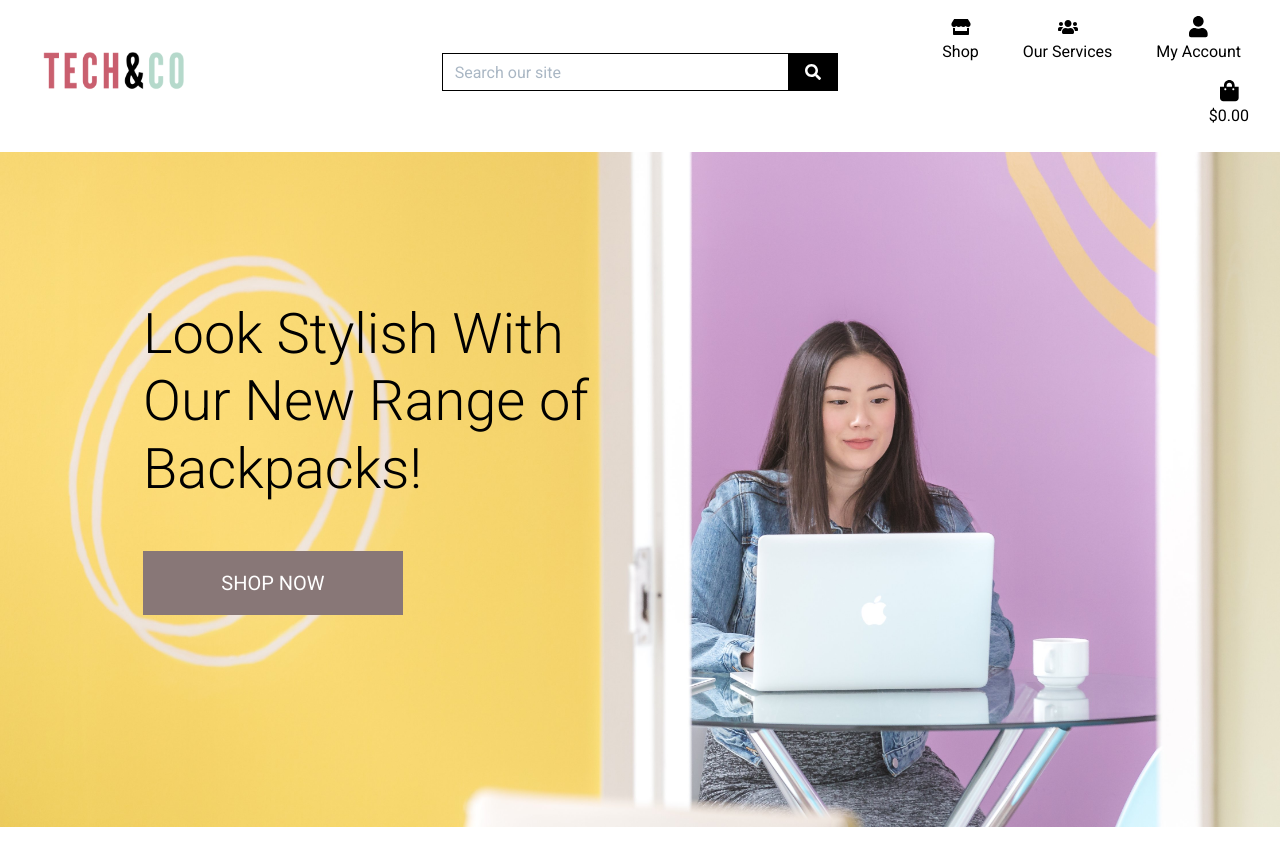
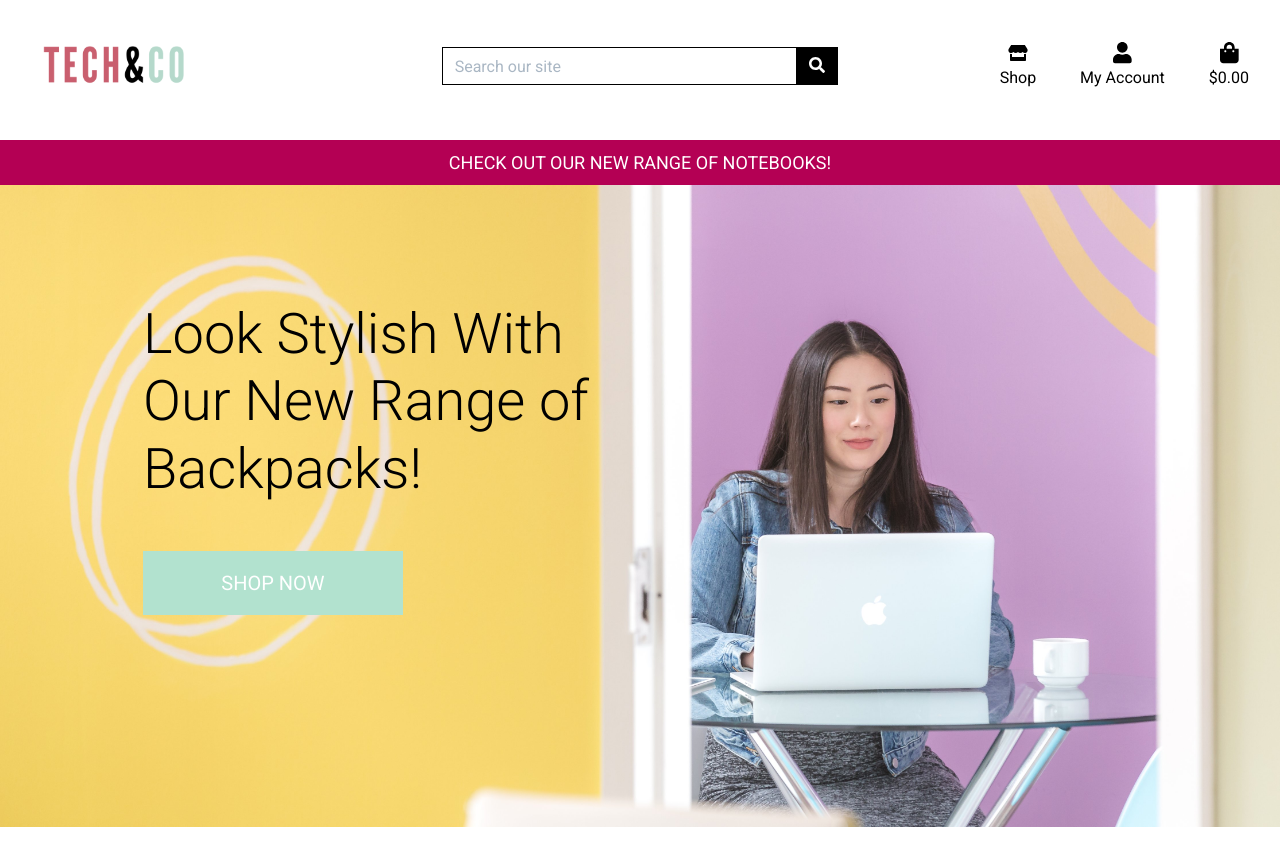
Before and after one commit to aleesang/milestone-project-final, a Django app: template home/templates/home/index.html in a window 1280 px wide. Shown: the top 855 px of the page. Run offline with Django 3.2, Linux system fonts and the light colour scheme; the template is opened without the code that fills it, so the values that code supplies are empty; some libraries are stand-ins or nearby versions.

```diff
--- a/bag/templates/bag/bag.html
+++ b/bag/templates/bag/bag.html
@@ -16,7 +16,7 @@
         <div class="row">
             <div class="col">
                 <hr>
-                <h2 class="logo-font mb-4">Shopping Bag</h2>
+                <h2 class="logo-font mt-5 mb-4">Shopping Bag</h2>
                 <hr>
             </div>
         </div>
--- a/checkout/templates/checkout/checkout.html
+++ b/checkout/templates/checkout/checkout.html
@@ -23,7 +23,7 @@
   <!-- Header -->
     <div class="row">
       <div class="col">
-        <h2 class="mb-4">Checkout</h2>
+        <h2 class="mt-5 mb-4">Checkout</h2>
       </div>
     </div>
     <!-- Start of Form -->
--- a/milestone_project_final/settings.py
+++ b/milestone_project_final/settings.py
@@ -194,8 +194,8 @@ MEDIA_ROOT = os.path.join(BASE_DIR, 'media')
 STATICFILES_STORAGE = 'whitenoise.storage.CompressedManifestStaticFilesStorage'
 
 # Payments
-FREE_DELIVERY = 50
-STANDARD_DELIVERY_PERCENTAGE = 10
+PRODUCT_DISCOUNT = 50
+STANDARD_PERCENTAGE = 10
 STRIPE_CURRENCY = 'aud'
 STRIPE_PUBLISHABLE_KEY = os.getenv('STRIPE_PUBLISHABLE_KEY')
 STRIPE_SECRET_KEY = os.getenv('STRIPE_SECRET_KEY')
--- a/products/admin.py
+++ b/products/admin.py
@@ -14,6 +14,7 @@ class ProductAdmin(admin.ModelAdmin):
 
     ordering = ('sku',)
 
+
 class CategoryAdmin(admin.ModelAdmin):
     list_display = (
         'friendly_name',
--- a/products/templates/products/products.html
+++ b/products/templates/products/products.html
@@ -13,8 +13,8 @@
     <div class="overlay"></div>
     <div class="container-fluid">
         <div class="row">
-            <div class="col text-center mt-3">
-                <h2>Products</h2>
+            <div class="col text-center">
+                <h2 class="mt-5">Products</h2>
                 {% for c in current_categories %}
                     <a class="category-badge text-decoration-none" href="{% url 'products' %}?category={{ c.name }}">
                         <span class="p-2 mt-2 badge badge-white text-black rounded-0 border border-dark">{{ c.friendly_name }}</span>
--- a/static/css/base.css
+++ b/static/css/base.css
@@ -24,13 +24,14 @@ body {
     font-family: 'Roboto';
 }
 
-/* from Bulma */
-.icon {
-    align-items: center;
-    display: inline-flex;
-    justify-content: center;
-    height: 1.5rem;
-    width: 1.5rem;
+
+.promo-banner {
+    padding: 0.5em 0 0.5em 0;
+    font-size: large;
+    text-align: center;
+    text-transform: uppercase;
+    color: white;
+    background: #b40054;
 }
 
 .main-logo-link {
@@ -38,7 +39,7 @@ body {
 }
 
 .hero-button {
-    background: rgb(136, 119, 119);
+    background: rgb(178, 226, 207);
     color: white;
     min-width: 260px;
 }
@@ -244,7 +245,7 @@ img.card-image-home {
 
 .index-page-shop-btn {
     border-radius: 0;
-    background: rgb(146, 117, 131);
+    background: rgb(178, 226, 207);
     color: white;
 
 }
@@ -374,9 +375,6 @@ select option[value=""] {
         font-size: 1rem;
     }
 
-    #delivery-banner h4 {
-        font-size: .9rem;
-    }
 
     .btn.btn-outline-black.rounded-0,
     .btn.btn-black.rounded-0 {
--- a/templates/base.html
+++ b/templates/base.html
@@ -56,7 +56,7 @@
                         <input class="form-control border border-black rounded-0" type="text" name="q" placeholder="Search our site">
                         <div class="input-group-append">
                             <button class="form-control btn btn-black border border-black rounded-0" type="submit">
-                                <span class="icon">
+                                <span>
                                     <i class="fas fa-search"></i>
                                 </span>
                             </button>
@@ -79,18 +79,6 @@
                                 <a href="{% url 'products' %}" class="dropdown-item">All Products</a>
                             </div>
                         </a>
-                    </li>
-                <!--Products/Services Links-->
-                   <li class="list-inline-item dropdown">
-                        <a class="text-black nav-link" href="#" id="services" data-toggle="dropdown" aria-haspopup="true" aria-expanded="false">
-                            <div class="text-center">
-                                <div><i class="fas fa-users"></i></div>
-                                <p class="my-0">Our Services</p>
-                            </div>
-                        </a>
-                        <div class="dropdown-menu border-0" aria-labelledby="services">
-                                <a href="" class="dropdown-item">Tech & Co Membership</a>
-                        </div>
                     </li>
                 <!-- My Account Links-->
                     <li class="list-inline-item dropdown">
@@ -136,6 +124,11 @@
                 {% include 'includes/mobile-top-header.html' %}
             </nav>
         </div>
+        <div class="row promo-banner">
+            <div class="col">
+                <span>Check out our new range of notebooks!</span>
+            </div>
+        </div>
     </header>
 
 
```
Also changed, not shown: templates/allauth/account/login.html (+8 -3 lines), bag/calculate.py (line endings or trailing spaces).
